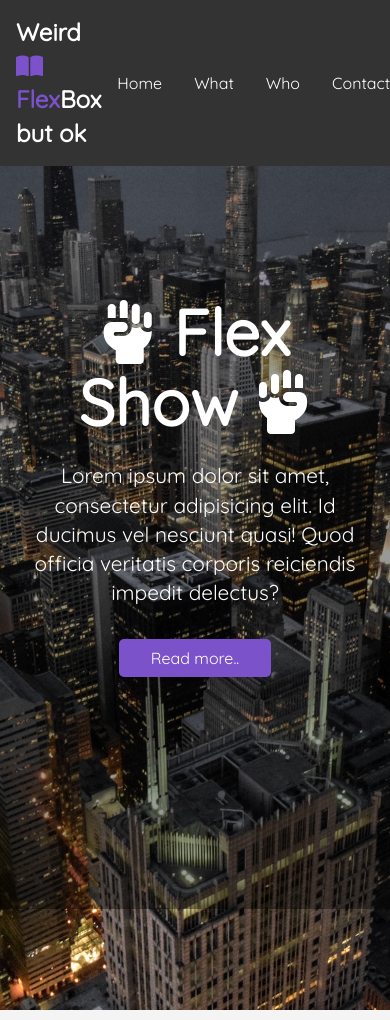
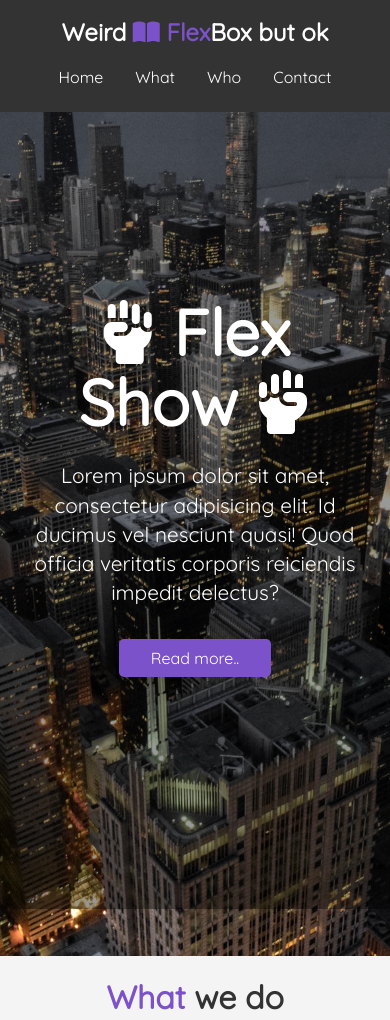
Before and after one commit to day1park/weird-flex-box-but-ok, a plain HTML site: page index.html in a window 390 px wide. Shown: the top 1020 px of the page. Drawn offline with nearby package versions, Linux system fonts and the light colour scheme; some packages are replaced by stand-ins of ours.

Commit message:
adjust navbar for smartphone view

```diff
--- a/css/mobile.css
+++ b/css/mobile.css
@@ -16,3 +16,20 @@
   align-self: center;
   margin-bottom: 0;
 }
+
+/* smartphones */
+@media (max-width: 500px) {
+  #navbar {
+    flex-direction: column;
+    align-items: center;
+  }
+
+  #navbar .logo {
+    margin-bottom: 0.5rem;
+    text-align: center;
+  }
+
+  #navbar ul {
+    padding: 0.5rem;
+  }
+}
```
